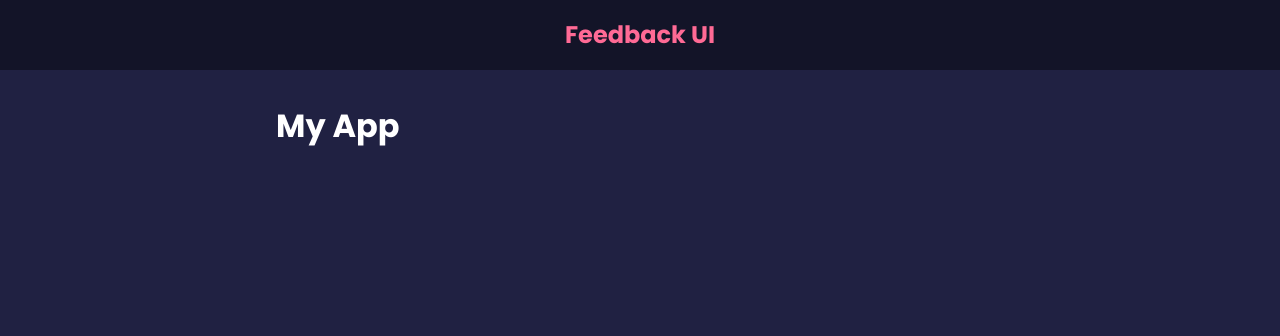
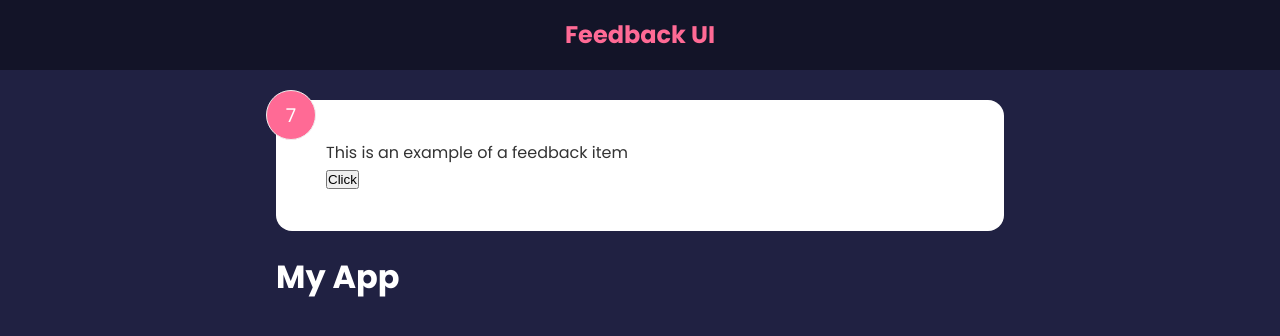
Before and after one commit to PhilipPaulson/CS222-Daily-Thing, a React (Create React App) app in the folder React Tutorial/feedback-app/: page / in a window 1280 px wide. Shown: the top 336 px of the page. Built offline with nearby package versions, Linux system fonts and the light colour scheme.

Commit message:
Created Feedback Item, started implementing it

```diff
--- a/React Tutorial/feedback-app/src/App.js
+++ b/React Tutorial/feedback-app/src/App.js
@@ -1,10 +1,12 @@
 import Header from "./components/Header";
+import FeedbackItem from "./components/FeedbackItem";
 
 function App() {
   return (
     <>
       <Header />
       <div className="container">
+        <FeedbackItem />
         <h1>My App</h1>
       </div>
     </>
--- /dev/null
+++ b/React Tutorial/feedback-app/src/components/FeedbackItem.jsx
@@ -0,0 +1,23 @@
+import { useState } from "react";
+
+function FeedbackItem() {
+  const [rating, setRating] = useState(7);
+  const [text, setText] = useState("This is an example of a feedback item");
+
+  const handleClick = () => {
+    setRating((prev) => {
+      console.log(prev);
+      return prev + 1;
+    });
+  };
+
+  return (
+    <div className="card">
+      <div className="num-display">{rating}</div>
+      <div className="text-display">{text}</div>
+      <button onClick={handleClick}>Click</button>
+    </div>
+  );
+}
+
+export default FeedbackItem;
```
